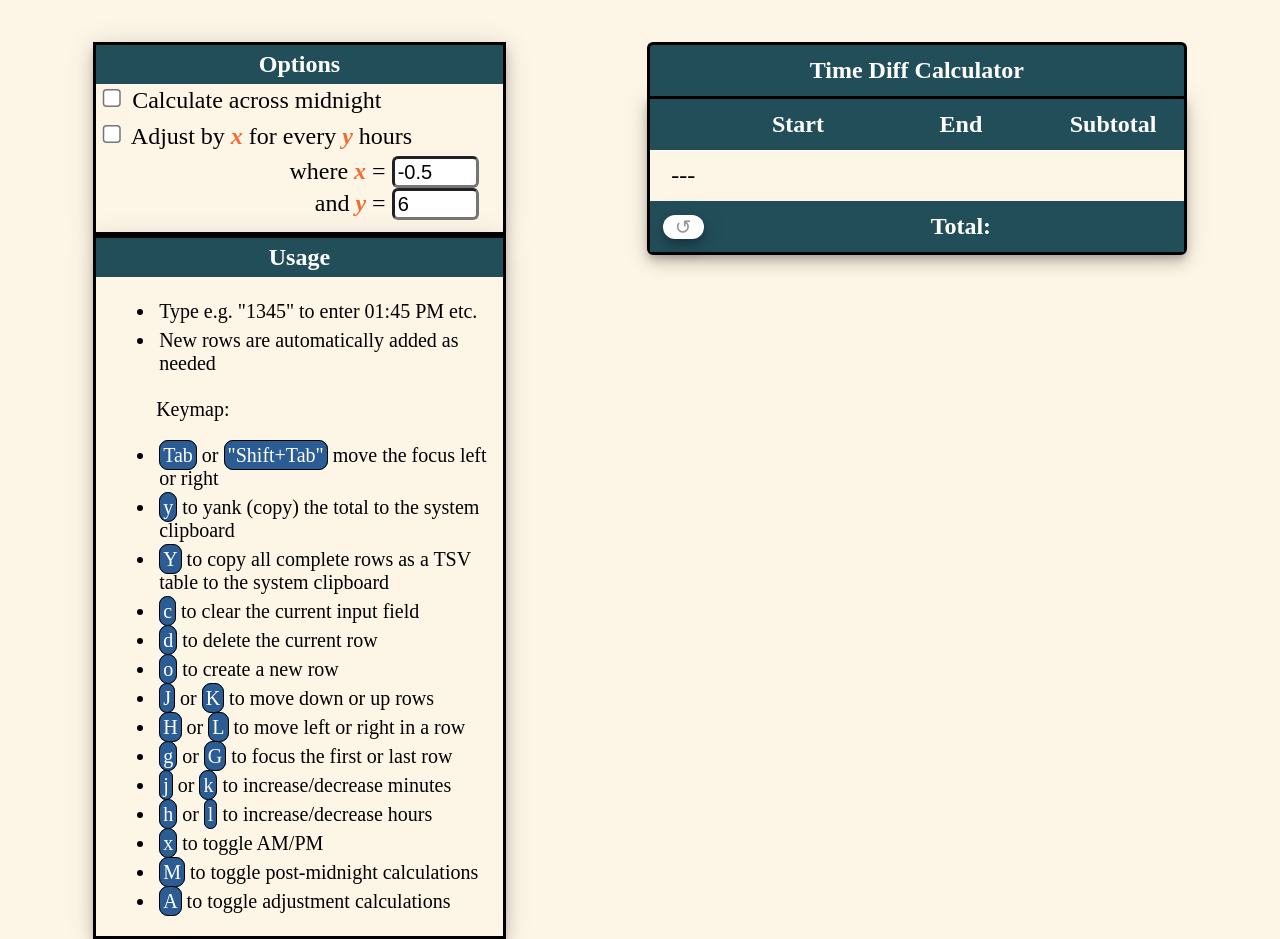
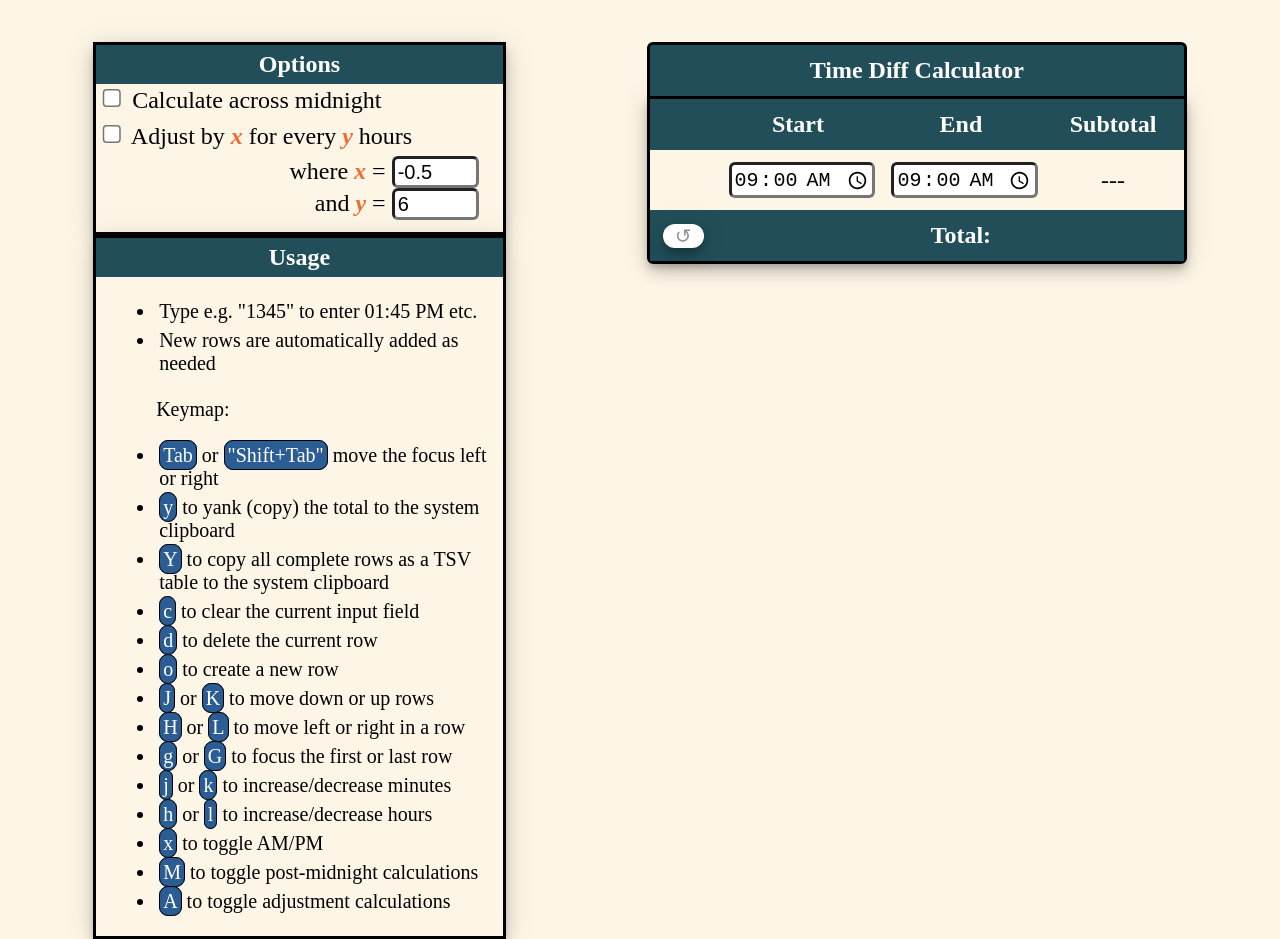
Before and after one commit to al-ce/timediff-calculator, a plain HTML site: page timediffcalc.html in a window 1280 px wide. Shown: the top 939 px of the page. Drawn offline with Linux system fonts and the light colour scheme.

Commit message:
feat(script): update addNewTimeRow function to include all required cells

```diff
--- a/timediffcalc.html
+++ b/timediffcalc.html
@@ -287,25 +287,54 @@
     */
 
     /**
+    * Create table cell that contains an input[type="time"] element.
+    * @param {('start'|'end')} name Name used for the input element's id
+    * @param {number} idx Index used for the input element's id
+    * @returns {HTMLTableCellElement}
+    **/
+    function createTimeInputCell(name, idx) {
+
+      /** @type {HTMLTableCellElement} */
+      const cell = document.createElement("td");
+      /** @type {HTMLInputElement} */
+      const input = document.createElement("input");
+
+      input.id = `${name}{rowNum}`;
+      input.type = "time";
+      input.value = "09:00";
+
+      input.oninput = function () {
+      };
+
+      cell.append(input);
+      return cell;
+    }
+
+    /**
     * Add a new row to the `timeRows` table.
     **/
     function addNewTimeRow() {
 
+      /** @type number */
+      const idx = timeRows.size + 1;
       /** @type {TimeRow} */
       const newRow = document.createElement("tr");
       /** @type {HTMLTableCellElement} */
-      const subtotalEl = document.createElement("td");
-
-      /** @type number */
-      const idx = timeRows.size + 1;
+      const deleteCell = document.createElement("button");
+      /** @type {HTMLTableCellElement} */
+      const startCell = createTimeInputCell("start", idx);
+      /** @type {HTMLTableCellElement} */
+      const endCell = createTimeInputCell("end", idx);
+      /** @type {HTMLTableCellElement} */
+      const subtotalCell = document.createElement("td");
 
       timeRows.set(idx, newRow);
       newRow.id = `row${idx}`;
 
-      subtotalEl.id = `subtotal${idx}`
-      subtotalEl.innerText = "---";
+      subtotalCell.id = `subtotal${idx}`
+      subtotalCell.innerText = "---";
 
-      newRow.append(subtotalEl);
+      newRow.append(deleteCell, startCell, endCell, subtotalCell);
 
       idGet("timeRows").append(newRow);
     }
```
